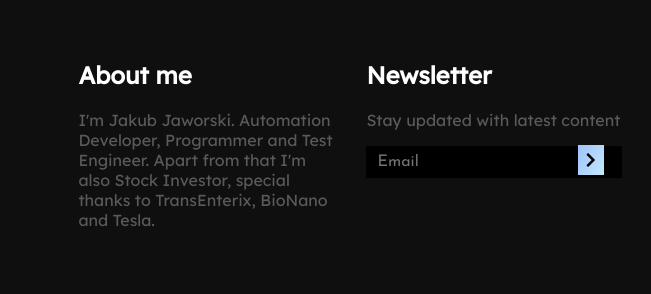
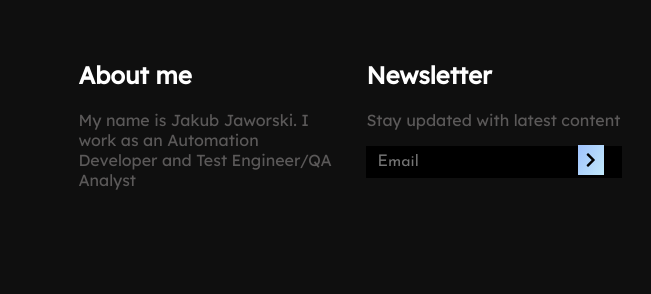
Before and after one commit to JJaworski93/blogWeb, a plain HTML site: page category.html in a window 1280 px wide. Shown: the part 1277-1571 px from the top of the page, 0-651 px from the left. Drawn offline with Linux system fonts and the light colour scheme.

Commit message:
updating footer

```diff
--- a/category.html
+++ b/category.html
@@ -159,7 +159,7 @@
         <div class="container">
             <div class="about-us" data-aos="fade-right" data-aos-delay="200">
                 <h2>About me</h2>
-                <p>I'm Jakub Jaworski. Automation Developer, Programmer and Test Engineer. Apart from that I'm also Stock Investor, special thanks to TransEnterix, BioNano and Tesla.</p>
+                <p>My name is Jakub Jaworski. I work as an Automation Developer and Test Engineer/QA Analyst</p>
             </div>
             <div class="newsletter" data-aos="fade-right" data-aos-delay="200">
                 <h2>Newsletter</h2>
```
Also changed, not shown: events.html (+1 -1 lines), gallery.html (+1 -1 lines), index.html (+1 -1 lines), readmore.html (+1 -1 lines), secondpage.html (+1 -1 lines), 2 other files.
